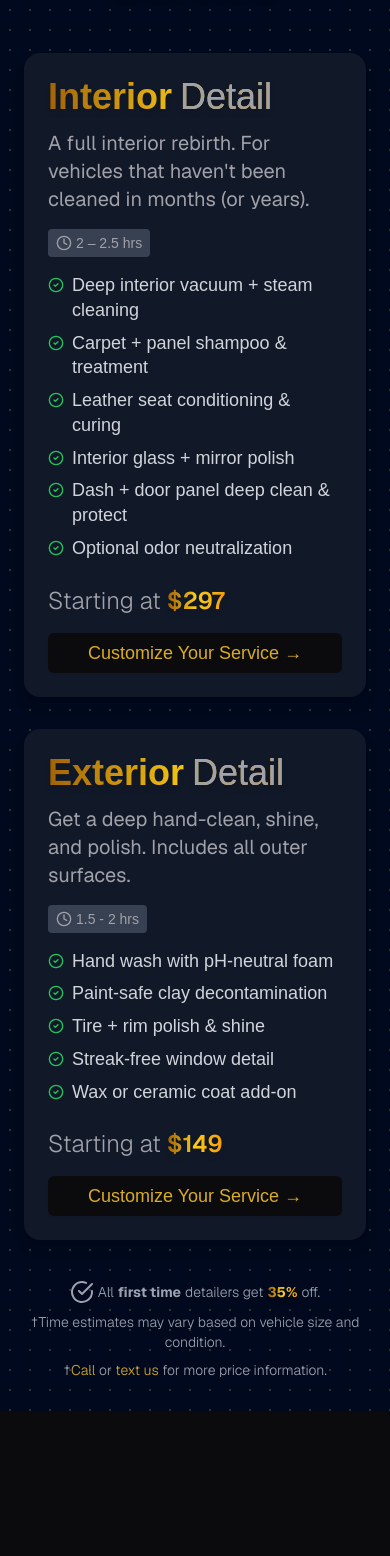
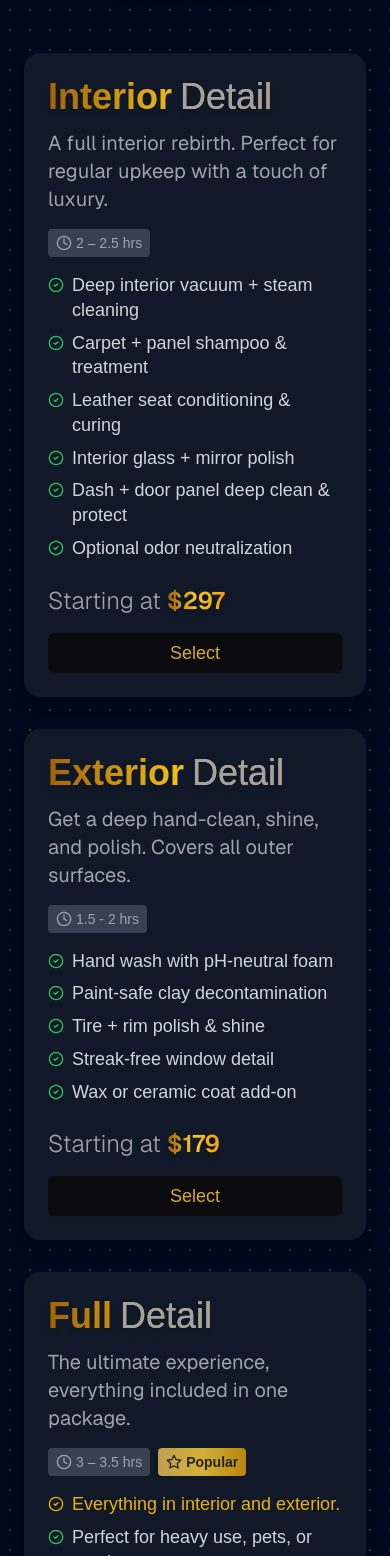
Before and after one commit to sarimyx/novaluxedetailing, a Next.js app: page /checkout in a window 390 px wide. Shown: the part 240-1796 px from the top of the page. Before the commit the page ends 1652 px from the top, so only its background shows below. Built offline with nearby package versions, Linux system fonts and the light colour scheme; no server answers; a web font is replaced by a local one.

Commit message:
Batch updates

```diff
--- a/src/app/checkout/service-request-form.tsx
+++ b/src/app/checkout/service-request-form.tsx
@@ -12,6 +12,7 @@ import { ArrowUpRight } from "lucide-react";
 import { supabaseBrowserClient } from "@/utils/supabase-client-browser";
 import { RadioGroup, RadioGroupItem } from "@/components/ui/radio-group";
 import { Label } from "@/components/ui/label";
+import { MiscUtils } from "@/utils/misc";
 
 export default function ServiceRequestForm({
   forServiceId,
@@ -286,6 +287,17 @@ export default function ServiceRequestForm({
           </RadioGroup>
         </section>
 
+        <section className="md:w-4/6 space-y-2">
+          <span className="font-light text-secondary-foreground">
+            You selected:{" "}
+            <span className={Styling.GoldChromatic}>
+              {MiscUtils.capitalizeString(forServiceId)}
+            </span>
+            . Additional customizations or changes can be made when we contact
+            you to confirm this booking.
+          </span>
+        </section>
+
         <section className="md:w-4/6">
           <Button type="submit">Submit</Button>
         </section>
--- a/src/components/pricing.tsx
+++ b/src/components/pricing.tsx
@@ -88,11 +88,7 @@ export default function Pricing() {
                 >
                   {service.active ? (
                     <GoogleConversionLink href={`/checkout/${service.id}`}>
-                      <span className="text-lg">
-                        {type === "full"
-                          ? "Book Full Service"
-                          : "Customize Your Service →"}
-                      </span>
+                      <span className="text-lg">Select</span>
                     </GoogleConversionLink>
                   ) : (
                     <span>Coming Soon</span>
--- a/src/constants/services.ts
+++ b/src/constants/services.ts
@@ -4,7 +4,7 @@ export const Services = {
     id: "interior",
     name: "Interior Detail",
     recommendation:
-      "A full interior rebirth. For vehicles that haven't been cleaned in months (or years).",
+      "A full interior rebirth. Perfect for regular upkeep with a touch of luxury.",
     duration: "2 – 2.5 hrs",
     startingPrice: 297,
     features: [
@@ -21,9 +21,9 @@ export const Services = {
     id: "exterior",
     name: "Exterior Detail",
     recommendation:
-      "Get a deep hand-clean, shine, and polish. Includes all outer surfaces.",
+      "Get a deep hand-clean, shine, and polish. Covers all outer surfaces.",
     duration: "1.5 - 2 hrs",
-    startingPrice: 149,
+    startingPrice: 179,
     features: [
       "Hand wash with pH-neutral foam",
       "Paint-safe clay decontamination",
@@ -32,4 +32,17 @@ export const Services = {
       "Wax or ceramic coat add-on",
     ],
   },
+  full: {
+    active: true,
+    id: "full",
+    name: "Full Detail",
+    recommendation:
+      "The ultimate experience, everything included in one package.",
+    duration: "3 – 3.5 hrs",
+    startingPrice: 397,
+    features: [
+      "Everything in interior and exterior.",
+      "Perfect for heavy use, pets, or resale prep.",
+    ],
+  },
 };
```
